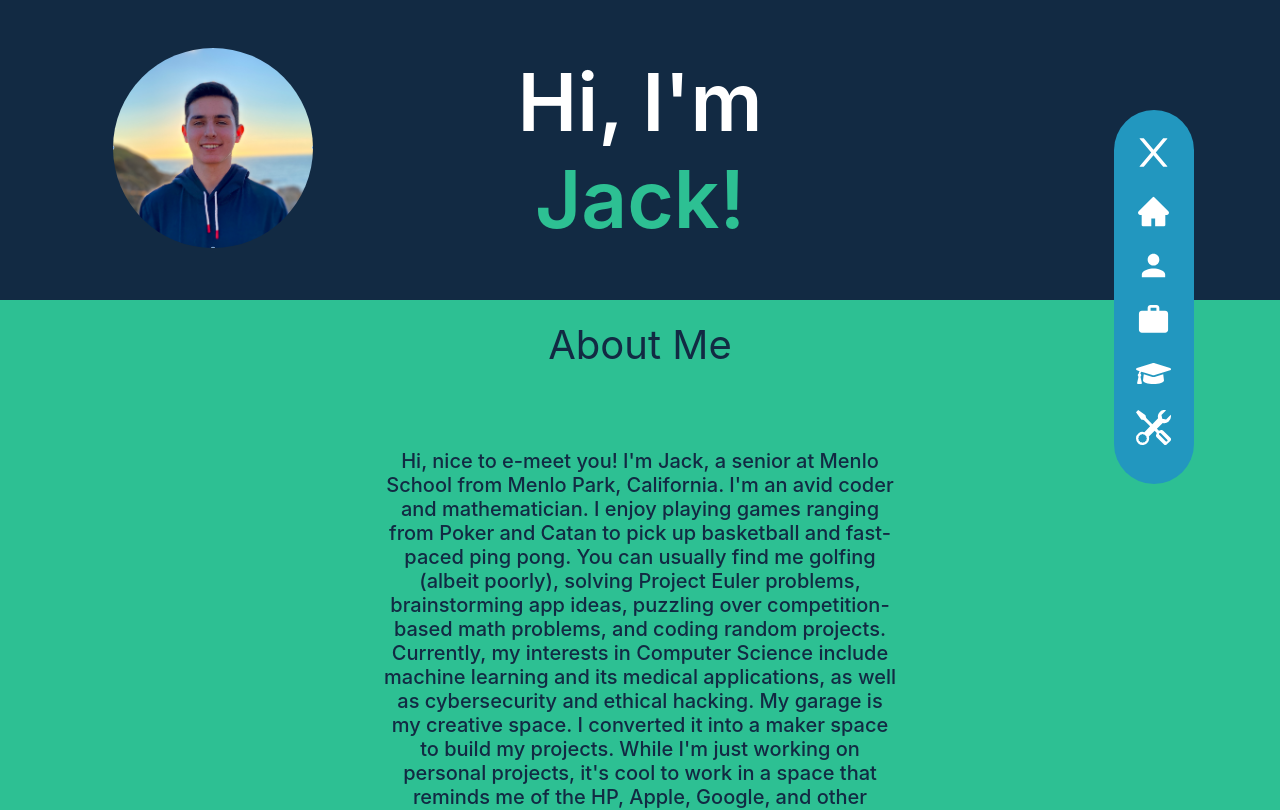
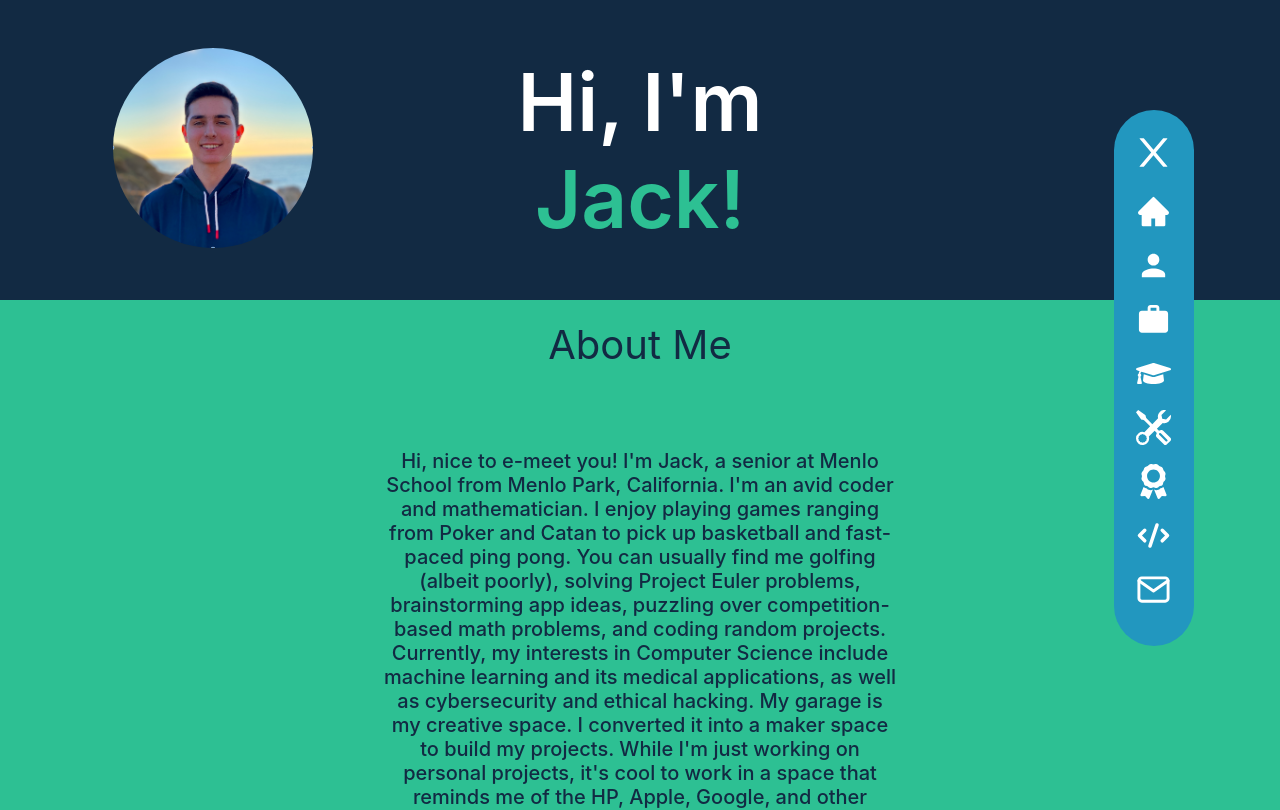
Before and after one commit to jgoler/Personal-Website, a React (Create React App) app: page / in a window 1280 px wide. Shown: the top 810 px of the page. Built offline with nearby package versions, Linux system fonts and the light colour scheme.

Commit message:
Added contact and skills

```diff
--- a/src/App.js
+++ b/src/App.js
@@ -6,10 +6,14 @@ import Education from './components/Education';
 import Projects from './components/Projects';
 import Footer from './components/Footer';
 import Awards from './components/Awards';
+import Skills from './components/Skills';
+import Contact from './components/Contact';
 import { MdMenu, MdPerson, MdOutlineWork } from 'react-icons/md';
 import { AiOutlineClose, AiFillHome } from 'react-icons/ai';
-import { FaGraduationCap } from 'react-icons/fa';
+import { FaGraduationCap, FaAward } from 'react-icons/fa';
 import { BsTools } from 'react-icons/bs';
+import { HiCode } from 'react-icons/hi';
+import { FiMail } from 'react-icons/fi';
 import { useRef, useState } from 'react';
 
 function App() {
@@ -21,6 +25,9 @@ function App() {
   const WorkAndResearchRef = useRef();
   const EducationRef = useRef();
   const ProjectsRef = useRef();
+  const AwardsRef = useRef();
+  const SkillsRef = useRef();
+  const ContactRef = useRef();
   const [menuStatus, setMenuStatus] = useState(false);
   return (
     <div className='App'>
@@ -67,6 +74,24 @@ function App() {
               >
                 <BsTools color='white' size='35' />
               </div>
+              <div
+                className='DropDownItem'
+                onClick={() => AwardsRef.current.scrollIntoView()}
+              >
+                <FaAward color='white' size='35' />
+              </div>
+              <div
+                className='DropDownItem'
+                onClick={() => SkillsRef.current.scrollIntoView()}
+              >
+                <HiCode color='white' size='35' />
+              </div>
+              <div
+                className='DropDownItem'
+                onClick={() => ContactRef.current.scrollIntoView()}
+              >
+                <FiMail color='white' size='35' />
+              </div>
             </div>
           </div>
         </div>
@@ -86,8 +111,14 @@ function App() {
       <div ref={ProjectsRef}>
         <Projects />
       </div>
-      <div>
+      <div ref={AwardsRef}>
         <Awards />
+      </div>
+      <div ref={SkillsRef}>
+        <Skills />
+      </div>
+      <div ref={ContactRef}>
+        <Contact />
       </div>
       <div>
         <Footer />
--- /dev/null
+++ b/src/components/Contact.js
@@ -0,0 +1,13 @@
+import '../App.css';
+
+function Contact() {
+  return (
+    <div className='ContactContainer'>
+      <div className='Contact'>
+        <div className='ContactTitle'>Contact</div>
+      </div>
+    </div>
+  );
+}
+
+export default Contact;
--- /dev/null
+++ b/src/components/Skills.js
@@ -0,0 +1,13 @@
+import '../App.css';
+
+function Skills() {
+  return (
+    <div className='SkillsContainer'>
+      <div className='Skills'>
+        <div className='SkillsTitle'>Skills</div>
+      </div>
+    </div>
+  );
+}
+
+export default Skills;
```
